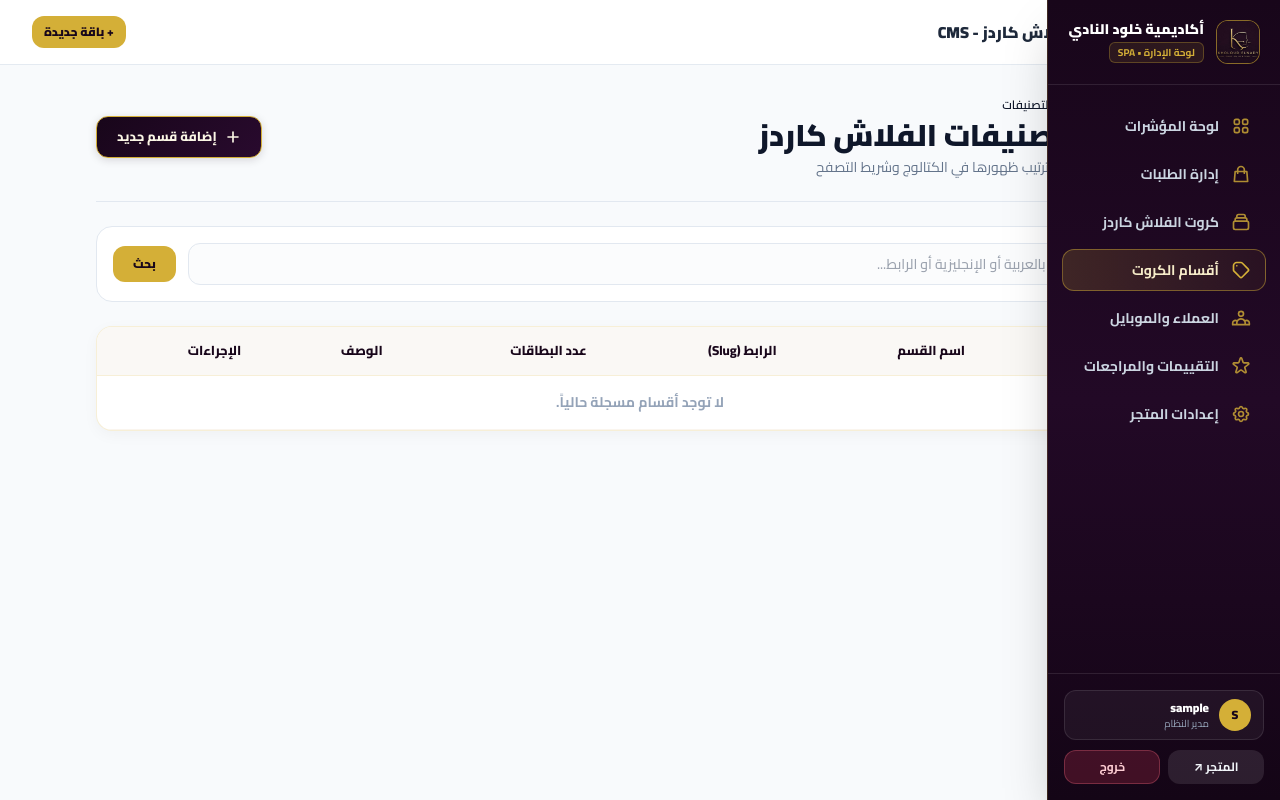
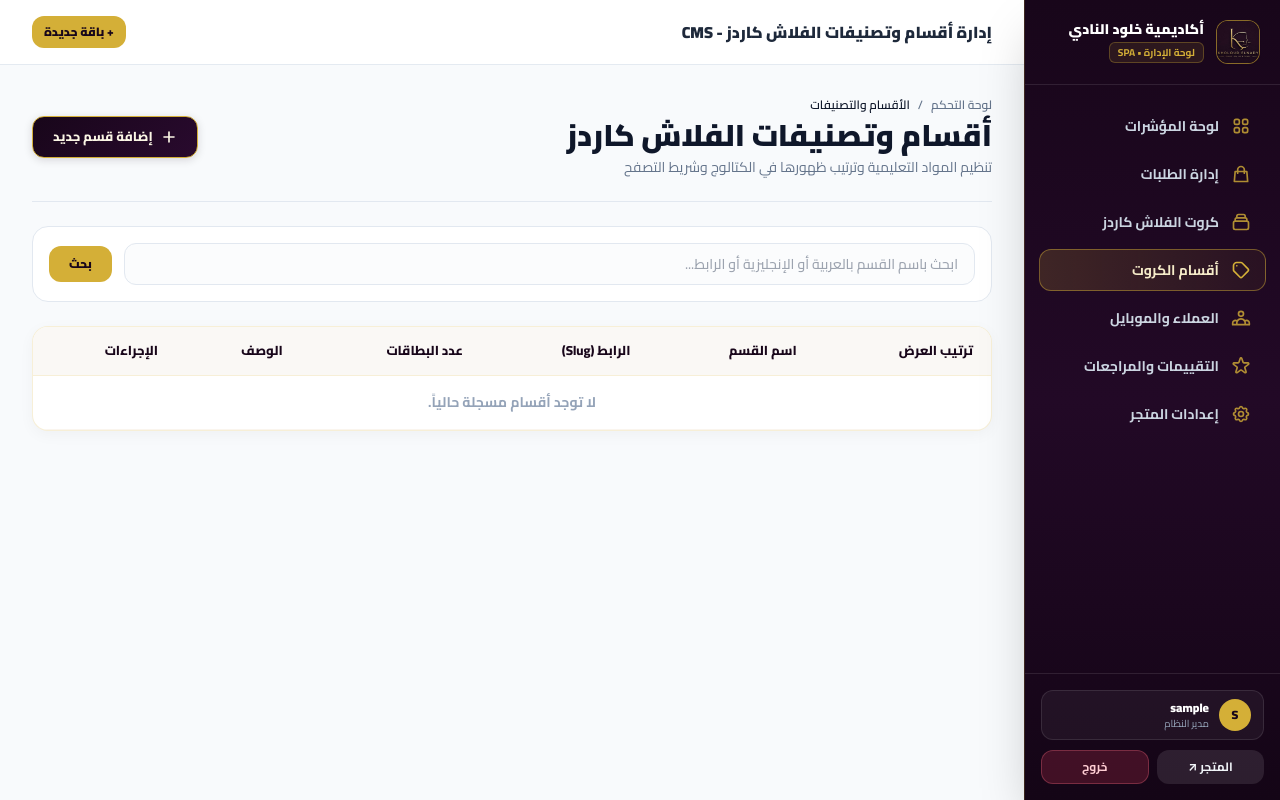
Before and after one commit to AbdullrhmanElhelw/FlashcardsStore, an ASP.NET Core app: page /Admin/Categories in a window 1280 px wide. Run offline with ASP.NET Core 8, Linux system fonts and the light colour scheme; the visitor is signed in with stand-in values (Sample User, id 1); some libraries are stand-ins or nearby versions.

Commit message:
fix(admin): use valid Tailwind w-64/lg:pr-64 sidebar offset and sync SPA topbar title

```diff
--- a/FlashcardsStore.Web/Views/Shared/_AdminLayout.cshtml
+++ b/FlashcardsStore.Web/Views/Shared/_AdminLayout.cshtml
@@ -82,7 +82,7 @@
 
     <!-- Fixed Responsive Sidebar (RTL Right) -->
     <aside :class="sidebarOpen ? 'translate-x-0' : 'translate-x-full lg:translate-x-0'"
-           class="fixed inset-y-0 right-0 z-50 w-68 bg-gradient-to-b from-[#18061A] via-[#220926] to-[#140516] text-slate-200 flex flex-col border-l border-[#D4AF37]/20 shadow-2xl transition-transform duration-200 ease-out">
+           class="fixed inset-y-0 right-0 z-50 w-64 bg-gradient-to-b from-[#18061A] via-[#220926] to-[#140516] text-slate-200 flex flex-col border-l border-[#D4AF37]/20 shadow-2xl transition-transform duration-200 ease-out">
 
         <!-- Brand Header -->
         <div class="flex items-center justify-between px-5 py-5 border-b border-white/10">
@@ -208,21 +208,21 @@
     </aside>
 
     <!-- Main Content Area (Offset by Sidebar on Desktop) -->
-    <div class="lg:pr-68 min-h-screen flex flex-col">
+    <div class="lg:pr-64 min-h-screen flex flex-col">
 
         <!-- Slim Responsive Top Bar -->
         <header class="sticky top-0 z-30 bg-white/95 backdrop-blur-md border-b border-slate-200/90 shadow-2xs">
             <div class="max-w-7xl mx-auto px-4 sm:px-6 lg:px-8 h-16 flex items-center justify-between gap-3">
-                <div class="flex items-center gap-3">
+                <div class="flex items-center gap-3 min-w-0">
                     <button type="button"
                             @@click="sidebarOpen = true"
-                            class="lg:hidden p-2 rounded-xl bg-slate-100 hover:bg-slate-200 text-slate-700 transition"
+                            class="lg:hidden p-2 rounded-xl bg-slate-100 hover:bg-slate-200 text-slate-700 transition shrink-0"
                             aria-label="فتح القائمة">
                         <svg class="w-5 h-5" fill="none" viewBox="0 0 24 24" stroke="currentColor">
                             <path stroke-linecap="round" stroke-linejoin="round" stroke-width="2.2" d="M4 6h16M4 12h16M4 18h16" />
                         </svg>
                     </button>
-                    <span class="text-sm sm:text-base font-black text-slate-800 truncate">@ViewData["Title"]</span>
+                    <span id="admin-page-title" class="text-sm sm:text-base font-black text-slate-800 truncate">@ViewData["Title"]</span>
                 </div>
 
                 <div class="flex items-center gap-2">
@@ -282,6 +282,12 @@
             // Close mobile sidebar drawer if open
             var bodyData = document.body._x_dataStack && document.body._x_dataStack[0];
             if (bodyData) bodyData.sidebarOpen = false;
+
+            // Sync top bar page title with swapped SPA document title
+            var titleEl = document.getElementById('admin-page-title');
+            if (titleEl && document.title) {
+                titleEl.textContent = document.title.split(' - لوحة التحكم')[0];
+            }
         });
     </script>
 
```
